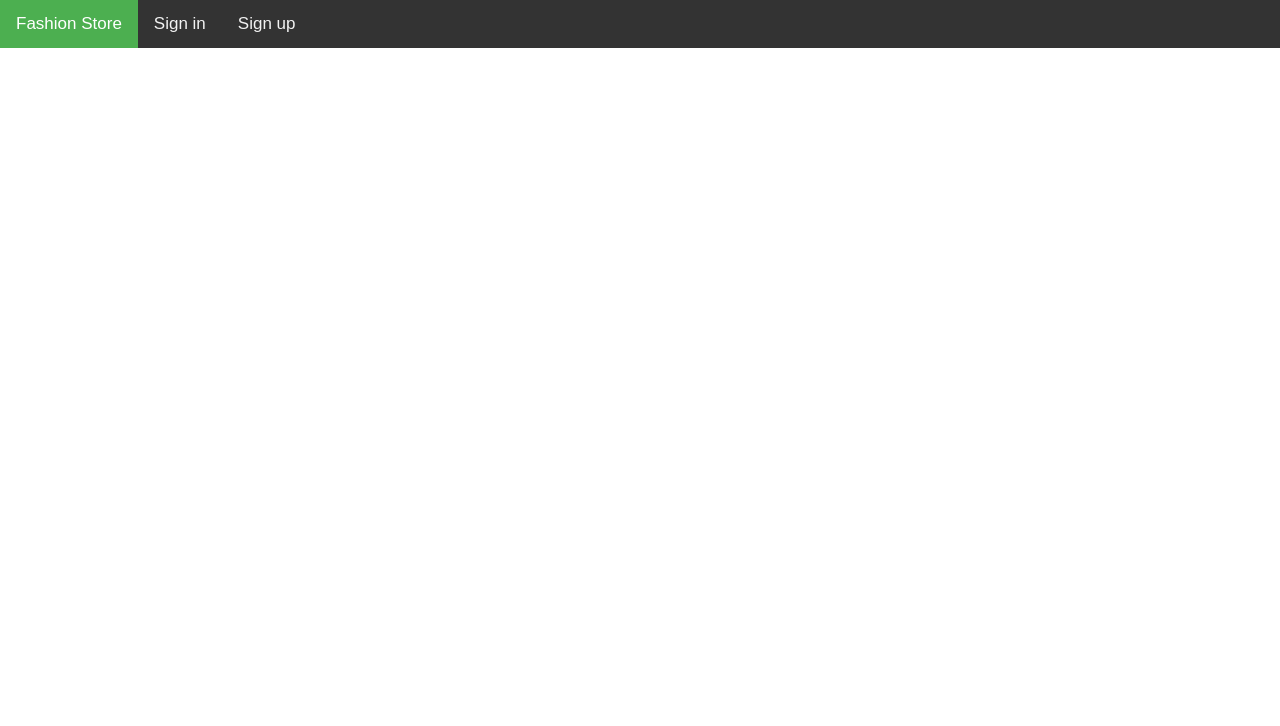
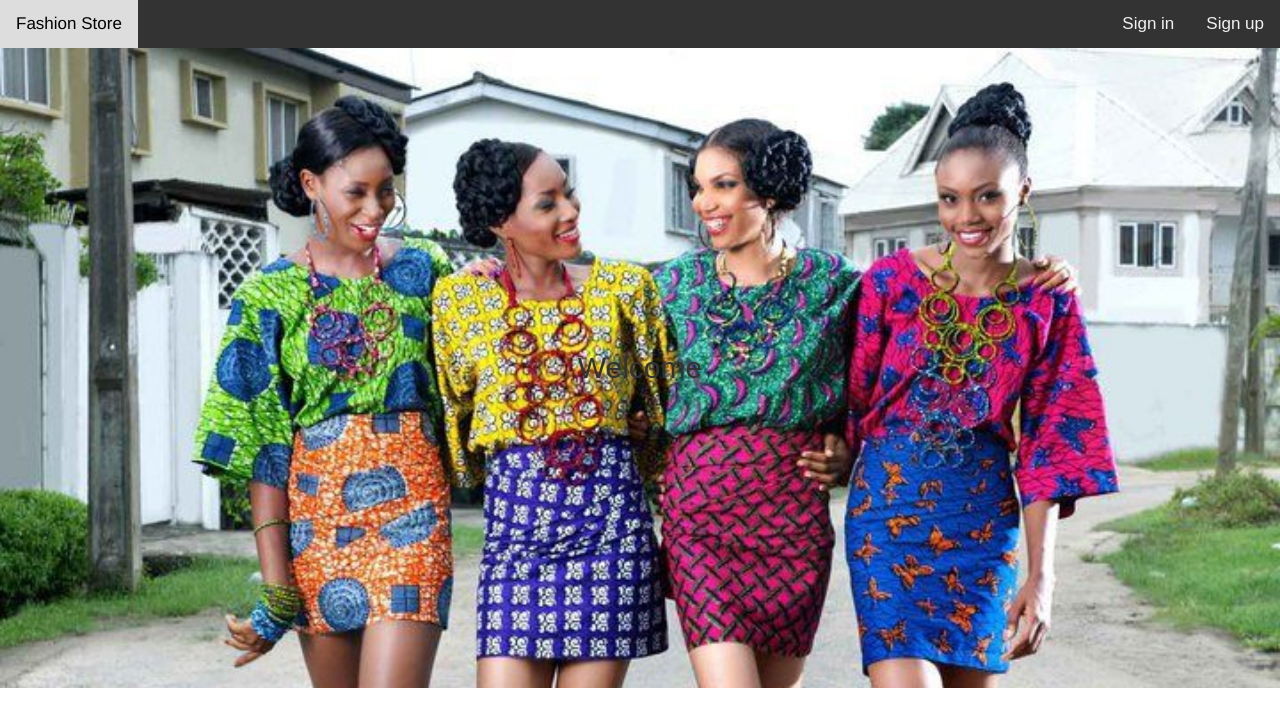
Before and after one commit to Raymond-Osy/Fashion-Store, a plain HTML site: page UI/index.html in a window 1280 px wide. Drawn offline with Linux system fonts and the light colour scheme.

Commit message:
Add navbar and image

```diff
--- a/UI/assets/css/styles.css
+++ b/UI/assets/css/styles.css
@@ -1,5 +1,6 @@
-body {
+body, html {
     margin: 0;
+    height: 100%;
     font-family: Arial, Helvetica, sans-serif;
 }
 
@@ -7,7 +8,9 @@ body {
     overflow: hidden;
     background-color: #333;
 }
-
+#logo {
+    font-family: Helvetica;
+}
 .topnav a {
     float: left;
     color: #f2f2f2;
@@ -26,6 +29,47 @@ body {
     background-color: #4CAF50;
     color: white;
 }
+.right {
+    float: right;
+}
+#header{
+    background-image: url("../img/group.jpg");
+    background-color: #ffffff;
+    background-size: cover;
+    min-height: 80%;
+    display: flex;
+    justify-content: center;
+    align-items: center;
+    max-width: 100%;
+    height: auto;
+}
+.header-items h1 {
+    font-size:30px;
+    font-weight: 500;
+    color:#333;
+}
+
+
+
+
+
+
+
+
+
+
+
+
+
+
+
+
+
+
+
+
+
+
 
 
 
--- a/UI/index.html
+++ b/UI/index.html
@@ -10,12 +10,22 @@
     </head>
 
     <body>
+        <div class="topnav">
+            <div id="logo">
+                <a href="#home">Fashion Store</a>
+            </div>
 
-        <div class="topnav">
-            <a class="active" href="#home">Fashion Store</a>
-            <a href="#news">Sign in</a>
-            <a href="#contact">Sign up</a>
-          </div>
+            <div class="right">
+                <a href="#news">Sign in</a>
+                <a href="#contact">Sign up</a>
+            </div>
+        </div>
+        <div id="header" class="container-fluid ">
+            <div class="header-items text-center">
+                    <h1>Welcome</h1>
+            </div>
+        </div>
+
 
     </body>
 </html>
```
Also changed, not shown: UI/assets/img/bg14.jpeg (added), UI/assets/img/group.jpg (added), UI/assets/img/main.jpg (added), UI/assets/img/p7.jpeg (added). Lines whose indentation alone changed are shown as unchanged.
